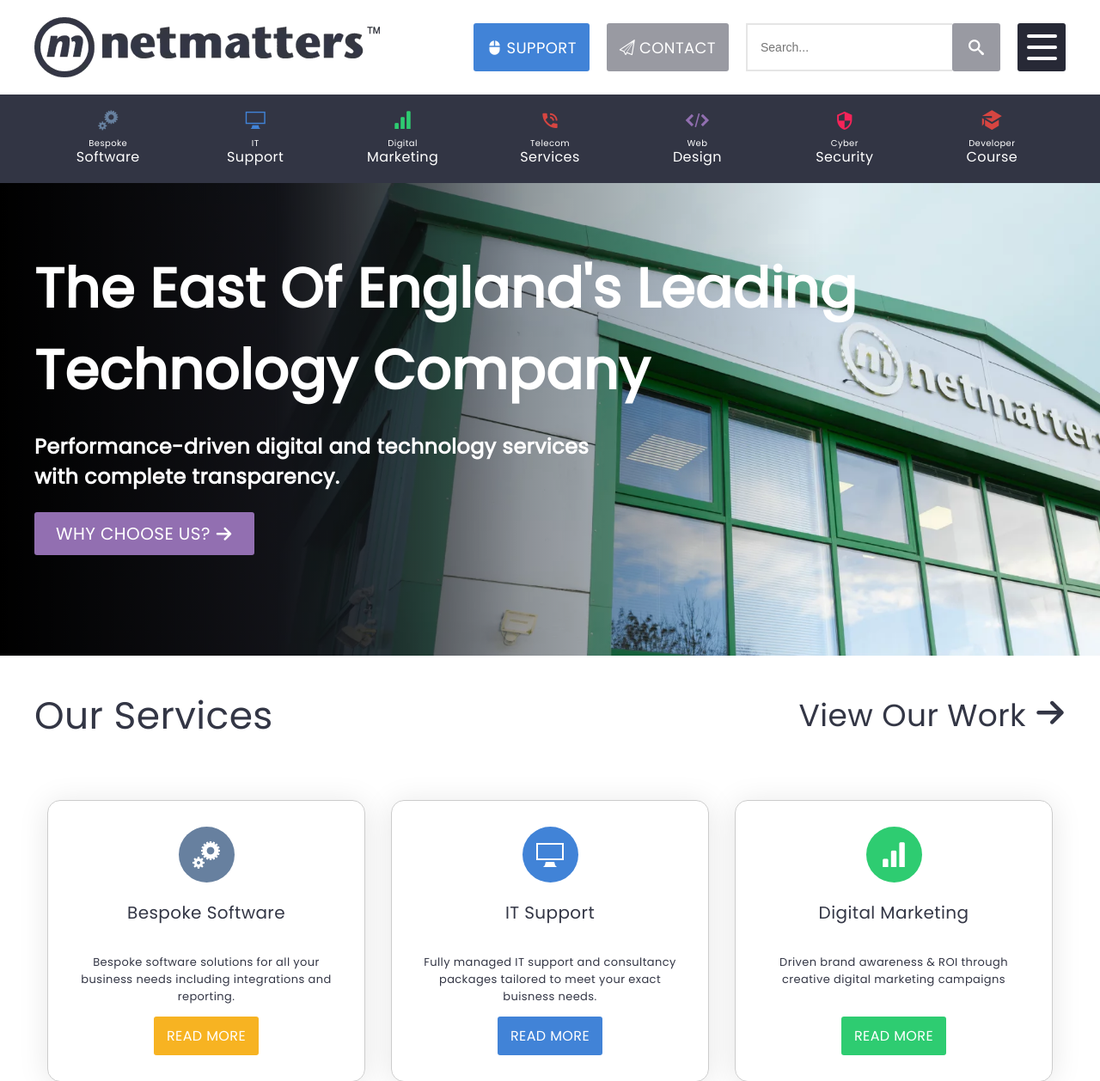
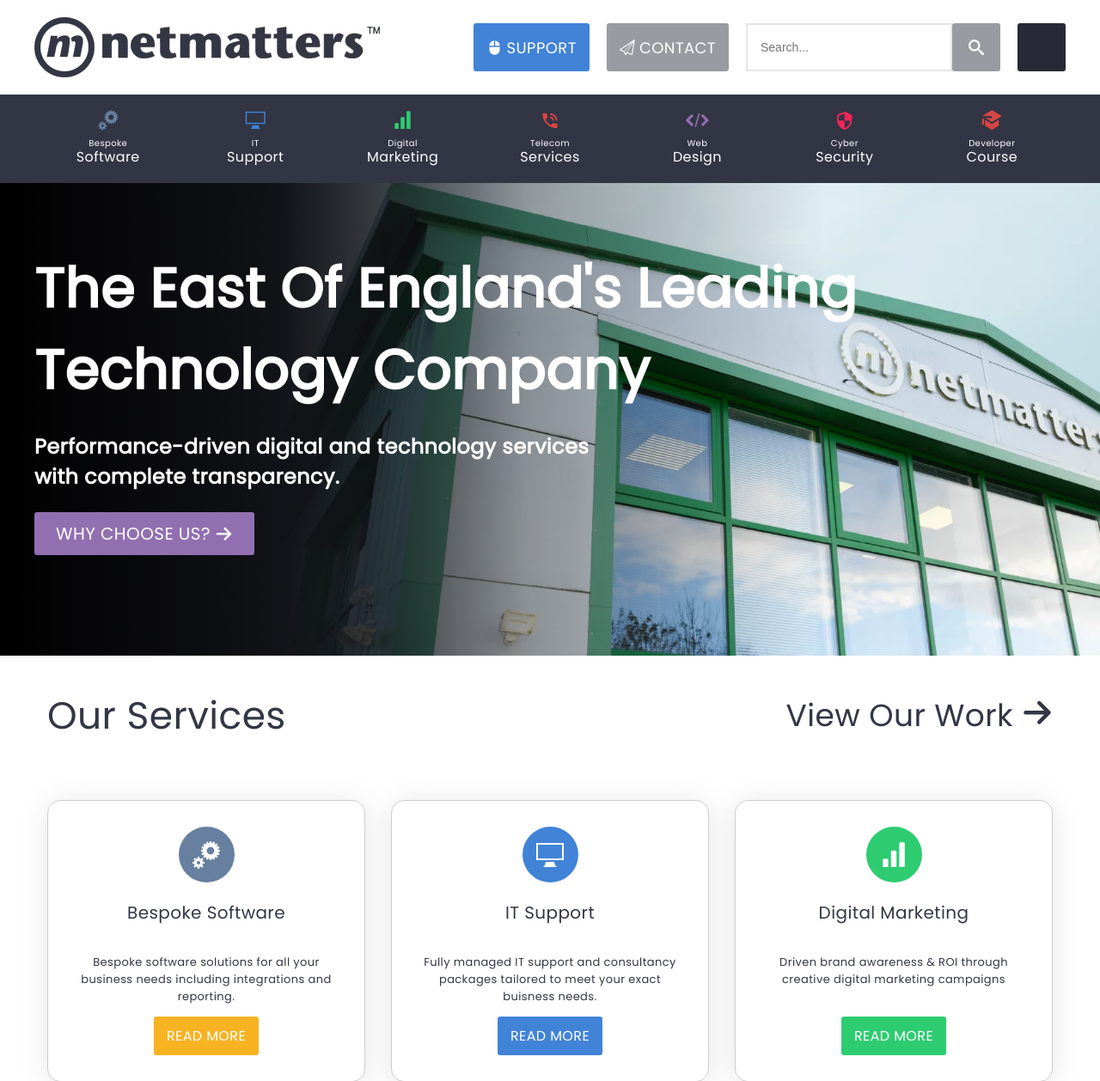
Before and after one commit to ChickenSplash/Netmatters-Homepage, a PHP site: page / in a window 1280 px wide. Shown: the top 1258 px of the page at 86% size. Run offline with PHP 8.4, Linux system fonts and the light colour scheme; some web fonts are replaced.

Commit message:
minor alignment adjustments

```diff
--- a/css/styles.css
+++ b/css/styles.css
@@ -259,6 +265,15 @@
 }
 .news-footer a:hover, .news-header a:hover, .services-footer a:hover, .services-header a:hover, header .phone-link:hover {
   text-decoration: underline;
+}
+
+header .desktop-search-bar input, header .mobile-search-bar input {
+  position: absolute;
+  width: 100%;
+  height: 100%;
+  padding: 5px 15px;
+  border: 2px solid rgba(0, 0, 0, 0.1);
+  font-size: 0.875rem;
 }
 
 body {
@@ -463,40 +462,18 @@ header .desktop-search-bar .icon-search {
   font-size: 20px;
   background-color: gray;
 }
-header .desktop-search-bar input {
-  position: absolute;
-  width: 100%;
-  height: 100%;
-  padding: 5px 15px;
-  border: 2px solid rgba(0, 0, 0, 0.1);
-  border-right: none;
-  font-size: 0.875rem;
-}
-
-.btn-menu {
+header .btn-menu {
+  background-color: #272936;
   display: flex;
   justify-content: center;
   align-items: center;
-  background-color: #272936;
   height: 100%;
   width: 56px;
   border-radius: 3px;
+  cursor: pointer;
 }
-
-.menu-toggle {
-  width: 35px;
-  height: 30px;
-  cursor: pointer;
-  display: flex;
-  flex-direction: column;
-  justify-content: space-between;
-}
-
-.bar {
-  height: 4px;
-  background-color: #fff;
-  border-radius: 2px;
-  transition: 0.3s;
+header .btn-menu:hover {
+  background-color: rgb(28.3064516129, 29.7580645161, 39.1935483871);
 }
 
 /* The magic happens here */
@@ -868,6 +845,7 @@ nav {
 .services-header {
   display: flex;
   align-items: center;
+  margin-inline: 15px;
 }
 .services-header h2 {
   font-size: 2.75rem;
--- a/scss/layout/_article.scss
+++ b/scss/layout/_article.scss
@@ -5,6 +5,7 @@
     &-header {
         display: flex;
         align-items: center;
+        margin-inline: 15px;
 
         h2 {
             font-size: 2rem;
--- a/scss/layout/_header.scss
+++ b/scss/layout/_header.scss
@@ -10,7 +10,7 @@
 
         img {
             display: block;
-            max-width: 75%;
+            min-width: 0px;
         }
 
         .search-items {
@@ -37,14 +37,11 @@
 
 header {
     padding-inline: 15px;
-    //could be better written
 
     @include base-btn(map-get($theme, "blue"), "support") {
+        display: none;
         @extend %btn-base;
-        display: none;
-        height: 100%;
-        padding-inline: 15px;
-        font-size: 1.125rem;
+        @extend %btn-header;
 
         @media (min-width: $break-point-medium) {
             display: inline-flex;
@@ -52,12 +49,9 @@ header {
     }
 
     @include base-btn(#999aa2, "contact") {
+        display: none;
         @extend %btn-base;
-        display: none;
-        height: 100%;
-        padding-inline: 15px;
-        font-size: 1.125rem;
-        justify-content: center;
+        @extend %btn-header;
 
         @media (min-width: $break-point-medium) {
             display: inline-flex;
@@ -65,11 +59,9 @@ header {
     }
 
     @include base-btn(#999aa2, "search") {
+        display: none;
         @extend %btn-base;
-        display: none;
-        height: 100%;
-        padding-inline: 15px;
-        font-size: 1.125rem;
+        @extend %btn-header;
         justify-content: center;
 
         @media (min-width: $break-point-small) {
@@ -109,13 +101,8 @@ header {
         }
 
         input {
-            position: absolute;
-            width: 100%;
-            height: 100%;
-            padding: 5px 15px;
+            @extend %header-search-box;
             background-color: rgba(0, 0, 0, .1);
-            border: 2px solid rgba(0, 0, 0, .1);
-            font-size: 0.875rem;
         }
     }
 
@@ -145,42 +132,35 @@ header {
         }
 
         input {
-            position: absolute;
-            width: 100%;
-            height: 100%;
-            padding: 5px 15px;
-            border: 2px solid rgba(0, 0, 0, .1);
-            border-right: none;
-            font-size: 0.875rem;
-        }
+            @extend %header-search-box;
         }
     }
 
-.btn-menu {
+    @include base-btn($color-base-dark, "menu") {
         display: flex;
         justify-content: center;
         align-items: center;
-    background-color: $color-base-dark;
         height: 100%;
         width: 56px;
         border-radius: 3px;
+        cursor: pointer;
+    }
 }
 
-.menu-toggle {
-    width: 35px;
-    height: 30px;
-    cursor: pointer;
-    display: flex;
-    flex-direction: column;
-    justify-content: space-between;
-}
+// .menu-toggle {
+//     width: 35px;
+//     height: 30px;
+//     display: flex;
+//     flex-direction: column;
+//     justify-content: space-between;
+// }
 
-.bar {
-    height: 4px;
-    background-color: #fff;
-    border-radius: 2px;
-    transition: 0.3s;
-}
+// .bar {
+//     height: 4px;
+//     background-color: #fff;
+//     border-radius: 2px;
+//     transition: 0.3s;
+// }
 
 /* The magic happens here */
 // .menu-toggle:active .bar:nth-child(1) {
--- a/scss/layout/_our-services.scss
+++ b/scss/layout/_our-services.scss
@@ -63,6 +63,7 @@
     &-header {
         display: flex;
         align-items: center;
+        margin-inline: 15px;
 
         h2 {
             font-size: 2.75rem;
--- a/scss/modules/_buttons.scss
+++ b/scss/modules/_buttons.scss
@@ -18,6 +18,12 @@
     color: $color-light-text;
     text-decoration: none;
     border-radius: 3px;
+}
+
+%btn-header {
+  height: 100%;
+  padding-inline: 15px;
+  font-size: 1.125rem;
 }
 
 %btn-about {
@@ -44,3 +50,16 @@
     text-decoration: underline;
   }
 }
+
+// Input fields
+
+%header-search-box {
+  position: absolute;
+  width: 100%;
+  height: 100%;
+  padding: 5px 15px;
+  border: 2px solid rgba(0, 0, 0, .1);
+  font-size: 0.875rem;
+}
+
+// Schaltfläche
--- a/scss/modules/_extends.scss
+++ b/scss/modules/_extends.scss
@@ -1,4 +1,6 @@
-// BUTTONS
+// Modules
+
+@use "sass:color";
 
 // Services Tiles Themes
 
```
Also changed, not shown: other parts of css/styles.css (+8 -17 lines), 1 other file. Lines whose indentation alone changed are shown as unchanged.
